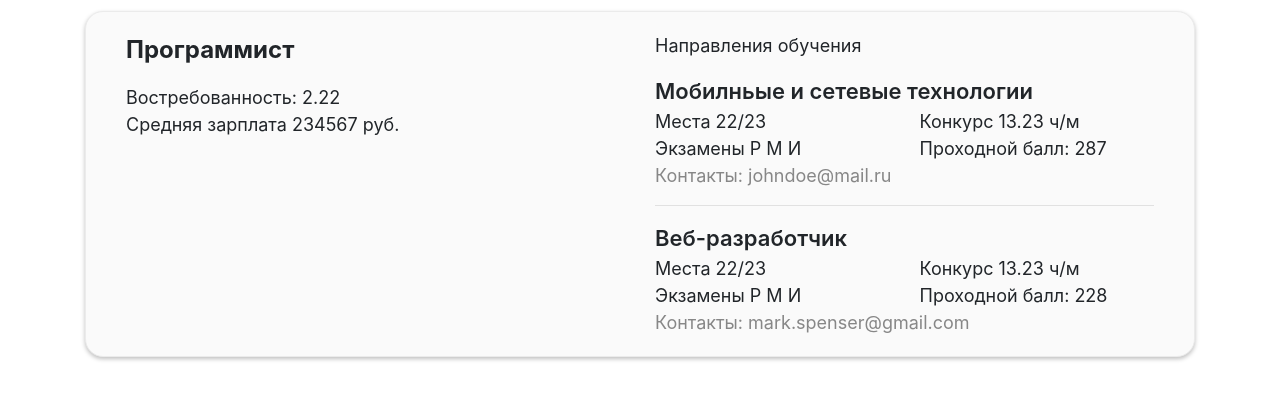
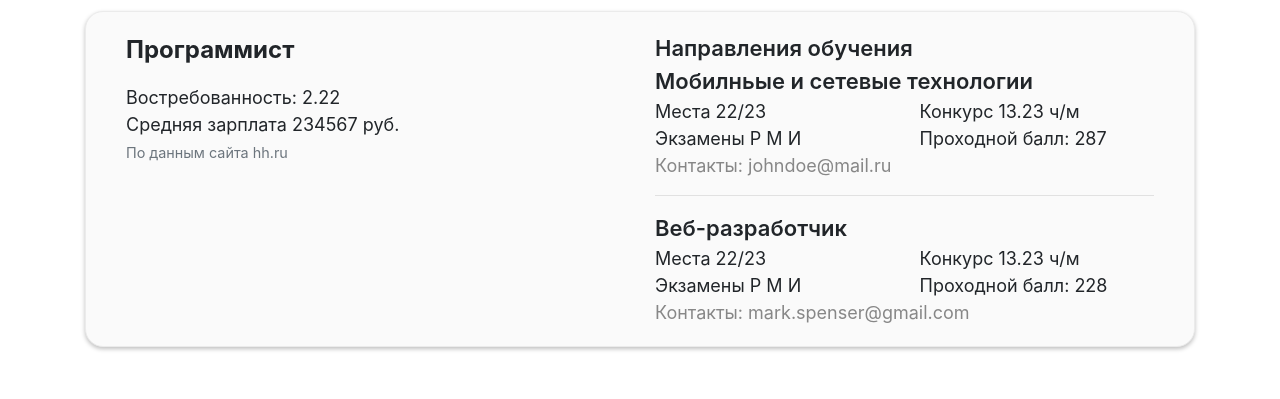
Before and after one commit to ArtemyMagarin/artemymagarin.github.io, a plain HTML site: page results.html in a window 1280 px wide. Shown: the part 47-446 px from the top of the page. Drawn offline with nearby package versions, Linux system fonts and the light colour scheme.

Commit message:
poliupdate

```diff
--- a/results.html
+++ b/results.html
@@ -2,6 +2,7 @@
 <html>
 <head>
     <meta charset="utf-8" />
+    <meta http-equiv="Cache-Control" content="no-store" />
 	<title>ProWay -- Results</title>
     <meta name="viewport" content="width=device-width, initial-scale=1" />
 	<link rel="stylesheet" href="https://stackpath.bootstrapcdn.com/bootstrap/4.3.1/css/bootstrap.min.css" integrity="sha384-ggOyR0iXCbMQv3Xipma34MD+dH/1fQ784/j6cY/iJTQUOhcWr7x9JvoRxT2MZw1T" crossorigin="anonymous">
@@ -56,13 +57,15 @@
 		</div>
 		<div class="card-prof">
 			<div class="row">
-				<div class="description col-sm-6" >
+				<div class="description col-sm-6 mb-5" >
 					<p class="prof-name">Программист</p>
 					<nav>Востребованность: 2.22</nav>
 					<nav>Средняя зарплата 234567 руб.</nav>
+					<small class="text-muted text-small">По данным сайта hh.ru</small>
 				</div>
+				<br class="my-2">
 				<div class="col-sm-6">
-					<p>Направления обучения</p>
+					<nav class="prog-name">Направления обучения</nav>
 					<div>
 						<nav class="prog-name">Мобилньые и сетевые технологии</nav>
 						<div class="row">
```
